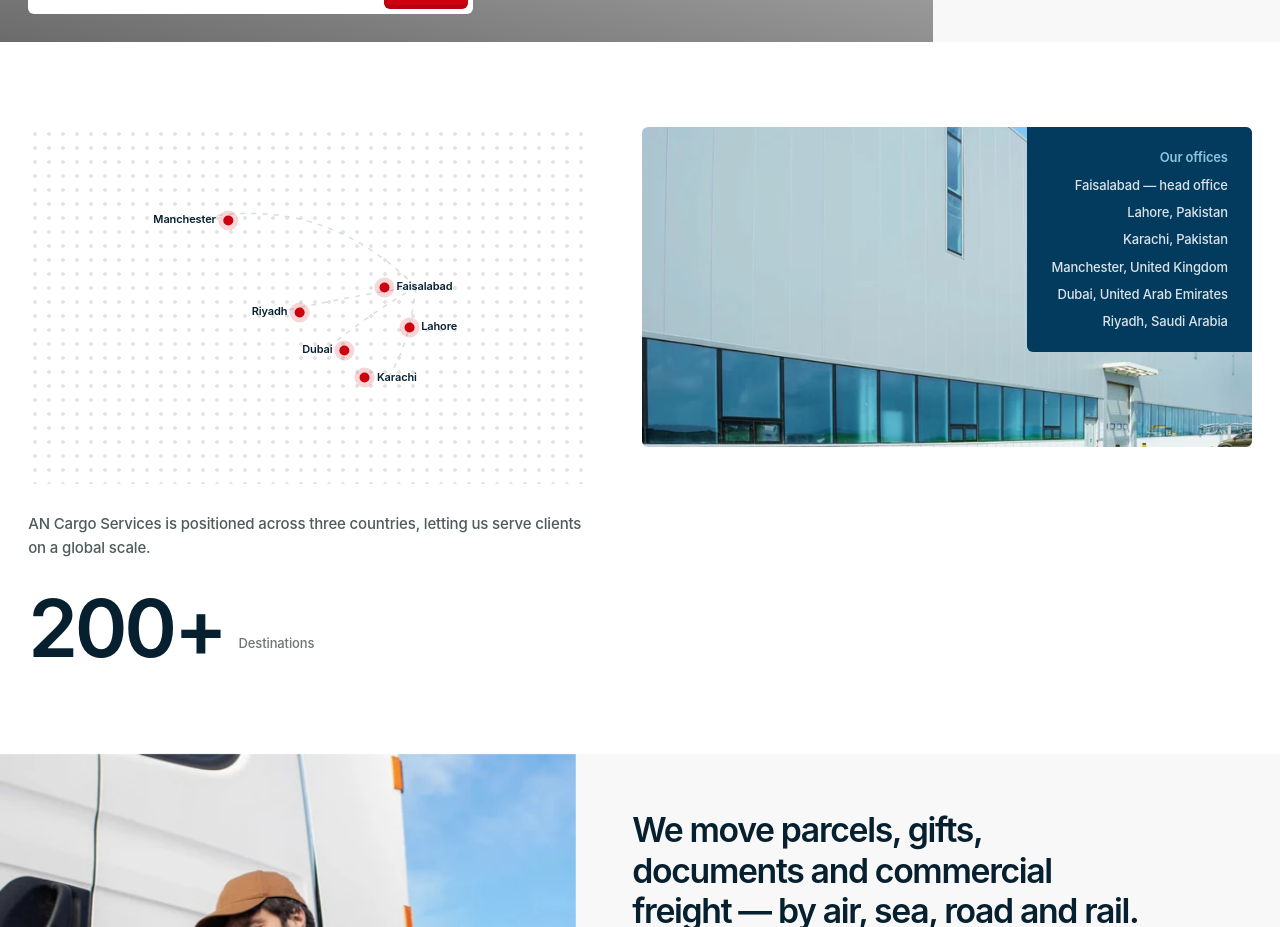
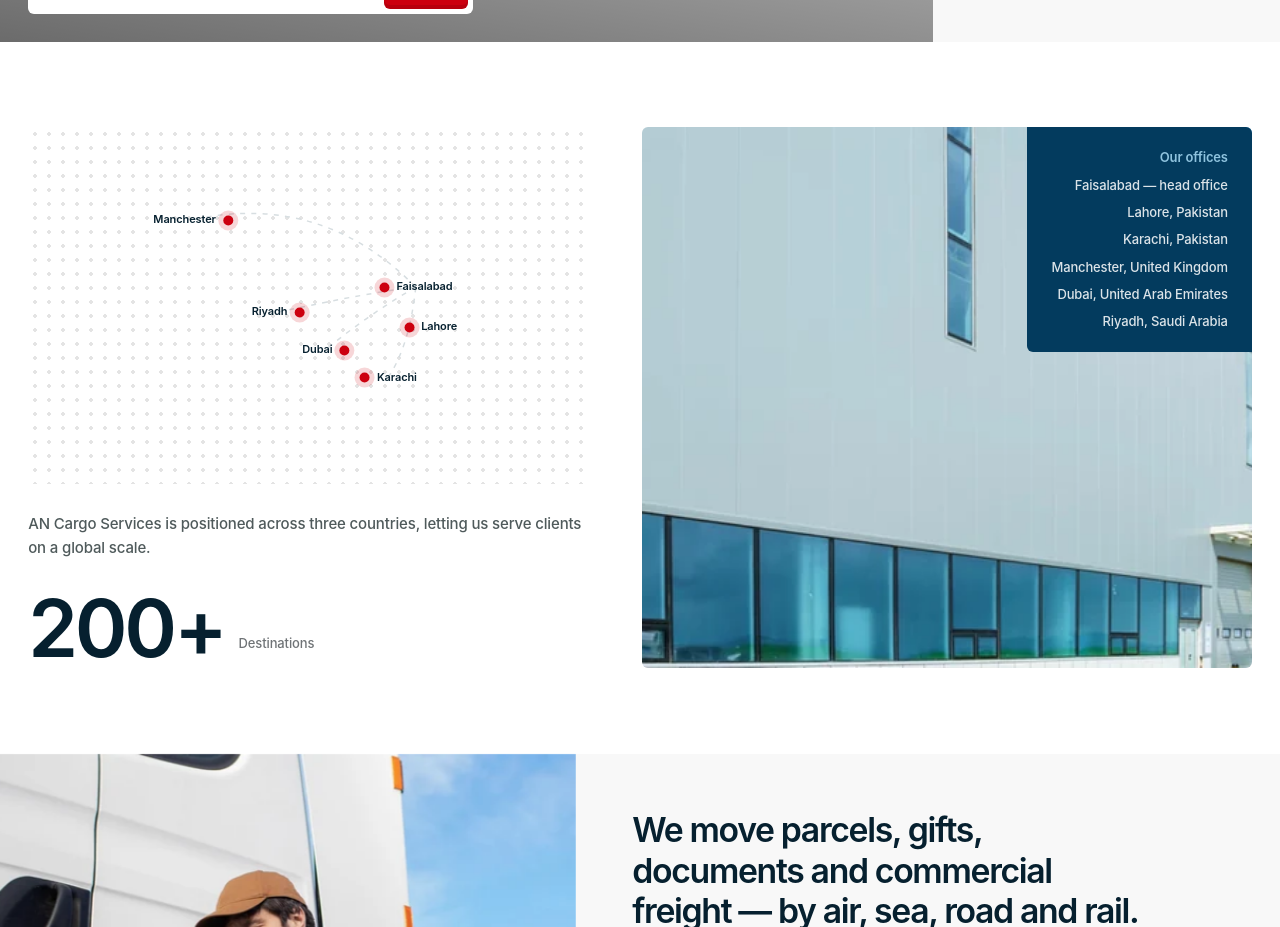
Before and after one commit to Zuhairshad/ancargoservcies, a Next.js app: page / in a window 1280 px wide. Shown: the part 1040-1967 px from the top of the page. Built offline with nearby package versions, Linux system fonts and the light colour scheme; a web font is replaced by a local one.

Commit message:
Coverage card: stretch to full column height so warehouse image and offices overlay aren't cut

```diff
--- a/src/app/globals.css
+++ b/src/app/globals.css
@@ -282,7 +282,7 @@
 .hero__rail-body p { margin: 0; padding-top: 1.5rem; border-top: 1px solid #e2e2e2; font-size: var(--t-body); color: var(--body); }
 
 /* ---------- home: coverage ---------- */
-.coverage { display: grid; grid-template-columns: 46% 1fr; gap: clamp(2rem, 4vw, 3.5rem); align-items: start; }
+.coverage { display: grid; grid-template-columns: 46% 1fr; gap: clamp(2rem, 4vw, 3.5rem); align-items: stretch; }
 .coverage__col { display: grid; gap: 1.75rem; align-content: start; }
 .coverage__map {
   position: relative; border-radius: var(--radius); aspect-ratio: 450 / 285;
@@ -297,9 +297,9 @@
 .coverage__pin[data-flip='true'] { flex-direction: row-reverse; }
 .coverage__num { display: flex; align-items: flex-end; gap: 0.875rem; }
 .coverage__num .stat-label { padding-bottom: 0.9rem; }
-.coverage__card { position: relative; border-radius: var(--radius); overflow: hidden; min-height: 320px; }
+.coverage__card { position: relative; border-radius: var(--radius); overflow: hidden; min-height: 380px; }
 .coverage__card picture { position: absolute; inset: 0; display: block; }
-.coverage__card img { position: absolute; inset: 0; width: 100%; height: 100%; object-fit: cover; }
+.coverage__card img { position: absolute; inset: 0; width: 100%; height: 100%; object-fit: cover; object-position: center top; }
 .coverage__offices { position: absolute; top: 0; right: 0; background: var(--navy); color: #fff; padding: 1.25rem 1.5rem; border-bottom-left-radius: var(--radius); display: grid; gap: 0.45rem; text-align: right; }
 .coverage__offices b { font-size: var(--t-small); font-weight: 600; color: var(--eyebrow-dark); }
 .coverage__offices span { font-size: var(--t-small); color: rgba(255, 255, 255, 0.86); }
```
